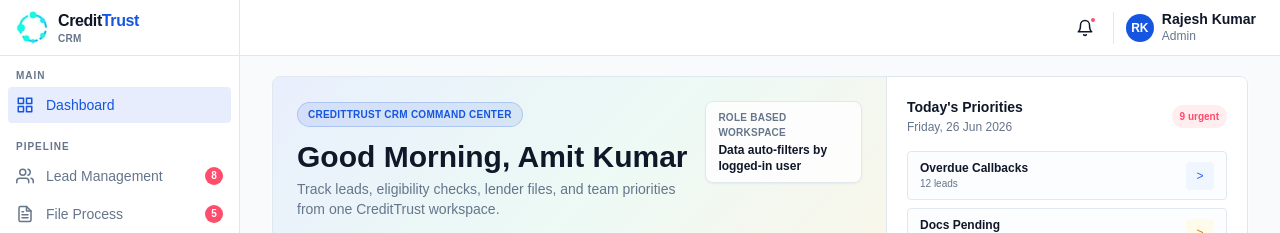
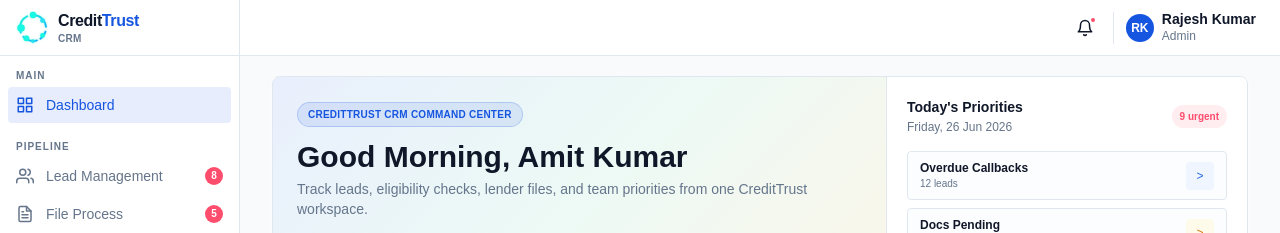
Before and after one commit to shubhamsoni-sketch/BUREAU-PORTAL, a Next.js app: page /crm in a window 1280 px wide. Shown: the top 233 px of the page. Built offline with nearby package versions, Linux system fonts and the light colour scheme; no server answers.

Commit message:
Remove dashboard role info card

```diff
--- a/src/app/crm/page.tsx
+++ b/src/app/crm/page.tsx
@@ -22,14 +22,6 @@ export default function DashboardPage() {
                   </h1>
                   <p className="text-sm text-muted-foreground mt-1 max-w-2xl">
                     Track leads, eligibility checks, lender files, and team priorities from one CreditTrust workspace.
-                  </p>
-                </div>
-                <div className="rounded-lg border border-border bg-card/80 px-3 py-2 shadow-sm">
-                  <p className="text-[10px] font-800 uppercase tracking-wide text-muted-foreground">
-                    Role Based Workspace
-                  </p>
-                  <p className="text-xs font-700 text-foreground mt-0.5">
-                    Data auto-filters by logged-in user
                   </p>
                 </div>
               </div>
```
